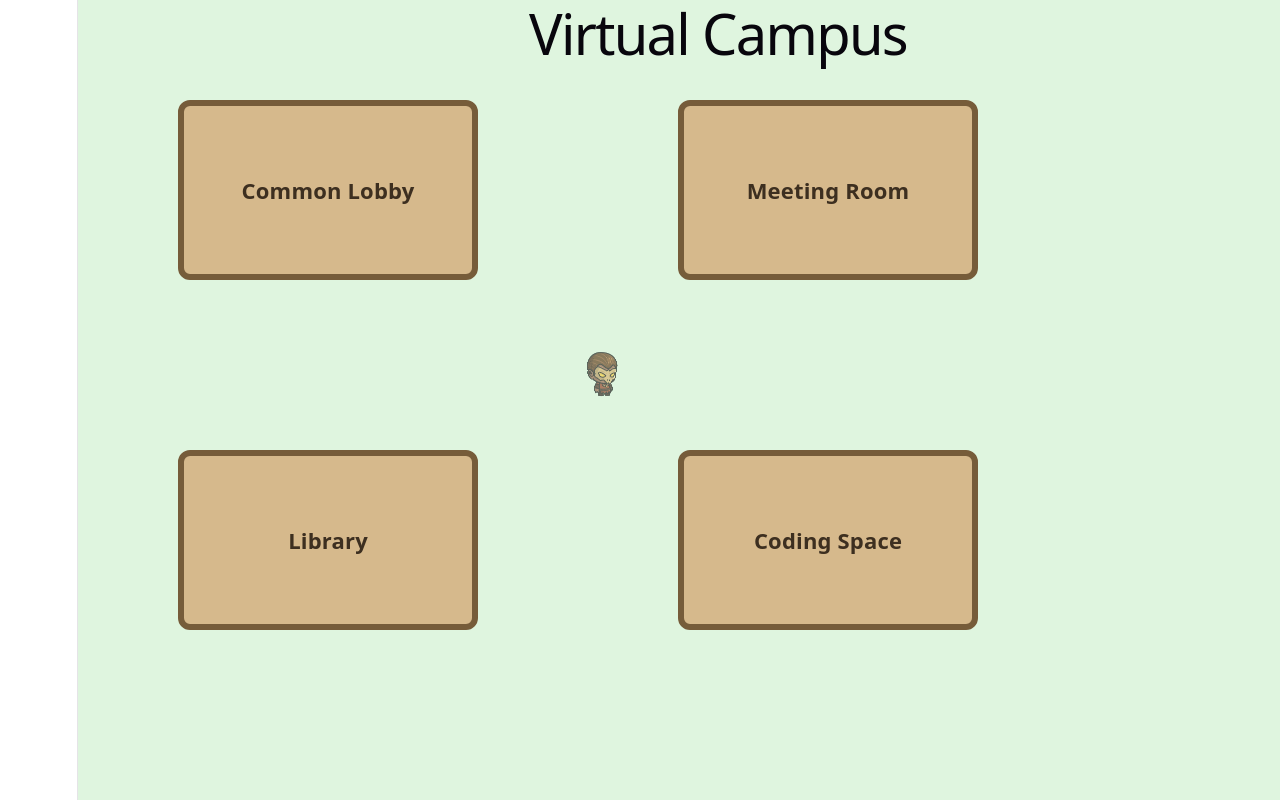
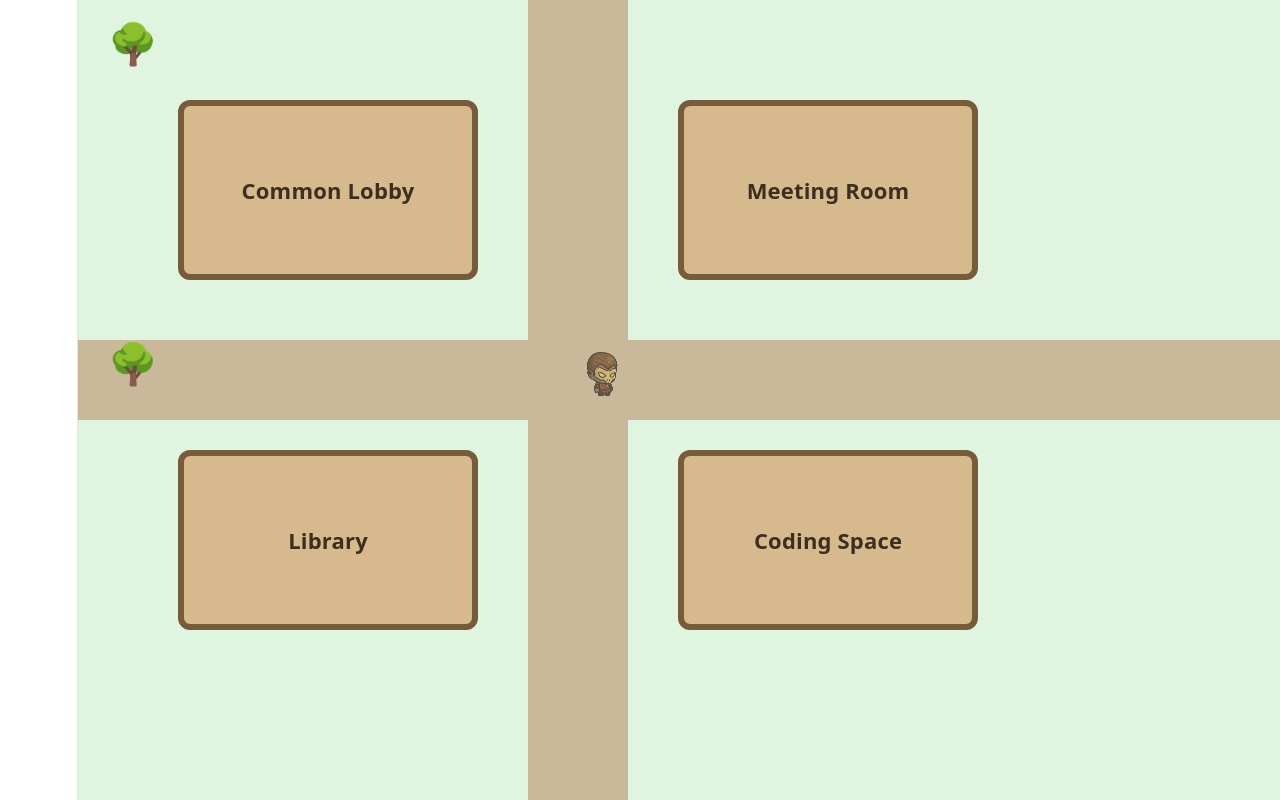
Before and after one commit to Rishu2913/xyz, a React (Vite) app in the folder client/: page /campus in a window 1280 px wide. Shown: the top 800 px of the page. Built offline with nearby package versions, Linux system fonts and the light colour scheme.

Commit message:
refractor: add campus decoration component

```diff
--- /dev/null
+++ b/client/src/components/campus/campusDecoration.jsx
@@ -0,0 +1,82 @@
+function CampusDecoration() {
+    return (
+        <>
+            {/* Horizontal walkway */}
+            <div
+                style={{
+                    position: "absolute",
+                    left: 0,
+                    top: "340px",
+                    width: "100%",
+                    height: "80px",
+                    backgroundColor: "#c9b99a",
+                    zIndex: 0,
+                }}
+            />
+
+            {/* Vertical walkway */}
+            <div
+                style={{
+                    position: "absolute",
+                    left: "450px",
+                    top: 0,
+                    width: "100px",
+                    height: "100%",
+                    backgroundColor: "#c9b99a",
+                    zIndex: 0,
+                }}
+            />
+
+            {/* Trees */}
+            <div
+                style={{
+                    position: "absolute",
+                    left: "30px",
+                    top: "350px",
+                    fontSize: "40px",
+                    zIndex: 1,
+                }}
+            >
+                🌳
+            </div>
+
+            <div
+                style={{
+                    position: "absolute",
+                    right: "30px",
+                    top: "350px",
+                    fontSize: "40px",
+                    zIndex: 1,
+                }}
+            >
+                🌳
+            </div>
+
+            <div
+                style={{
+                    position: "absolute",
+                    left: "30px",
+                    top: "30px",
+                    fontSize: "40px",
+                    zIndex: 1,
+                }}
+            >
+                🌳
+            </div>
+
+            <div
+                style={{
+                    position: "absolute",
+                    right: "30px",
+                    top: "30px",
+                    fontSize: "40px",
+                    zIndex: 1,
+                }}
+            >
+                🌳
+            </div>
+        </>
+    );
+}
+
+export default CampusDecoration;
--- a/client/src/pages/Campus.jsx
+++ b/client/src/pages/Campus.jsx
@@ -4,6 +4,7 @@ import avatarImage from "../assets/avatar.svg";
 import { ROOMS } from "../data/campusData";
 import Avatar from "../components/campus/Avatar";
 import CampusRoom from "../components/campus/campusRoom";
+import CampusDecoration from "../components/campus/campusDecoration";
 
 function Campus() {
     const navigate = useNavigate();
@@ -296,18 +297,8 @@ function Campus() {
                 overflow: "hidden",
             }}
         >
-            {/* Campus title */}
-            <h1
-                style={{
-                    position: "absolute",
-                    top: 20,
-                    left: "50%",
-                    transform: "translateX(-50%)",
-                    margin: 0,
-                }}
-            >
-                Virtual Campus
-            </h1>
+
+            <CampusDecoration />
 
             {/* Rooms */}
             {ROOMS.map((room) => (
```
